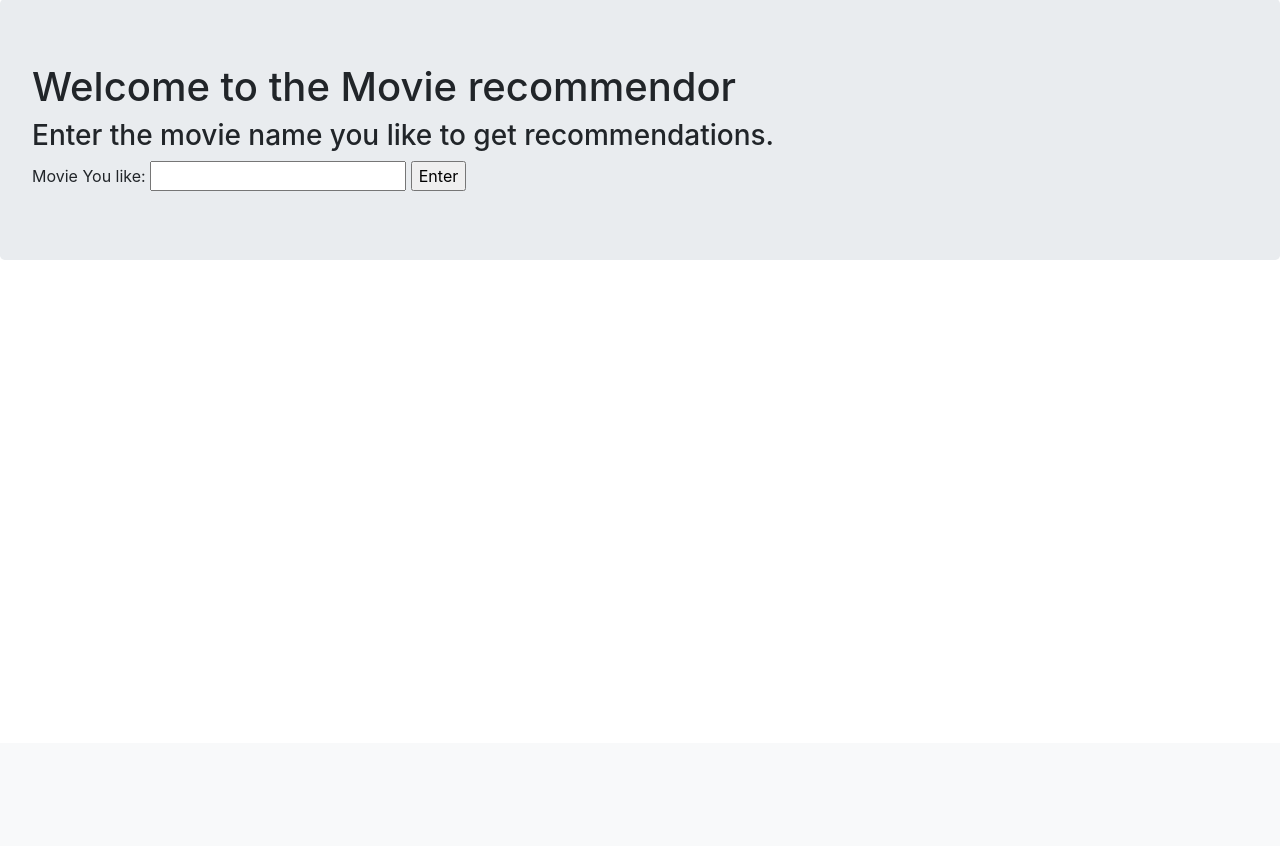
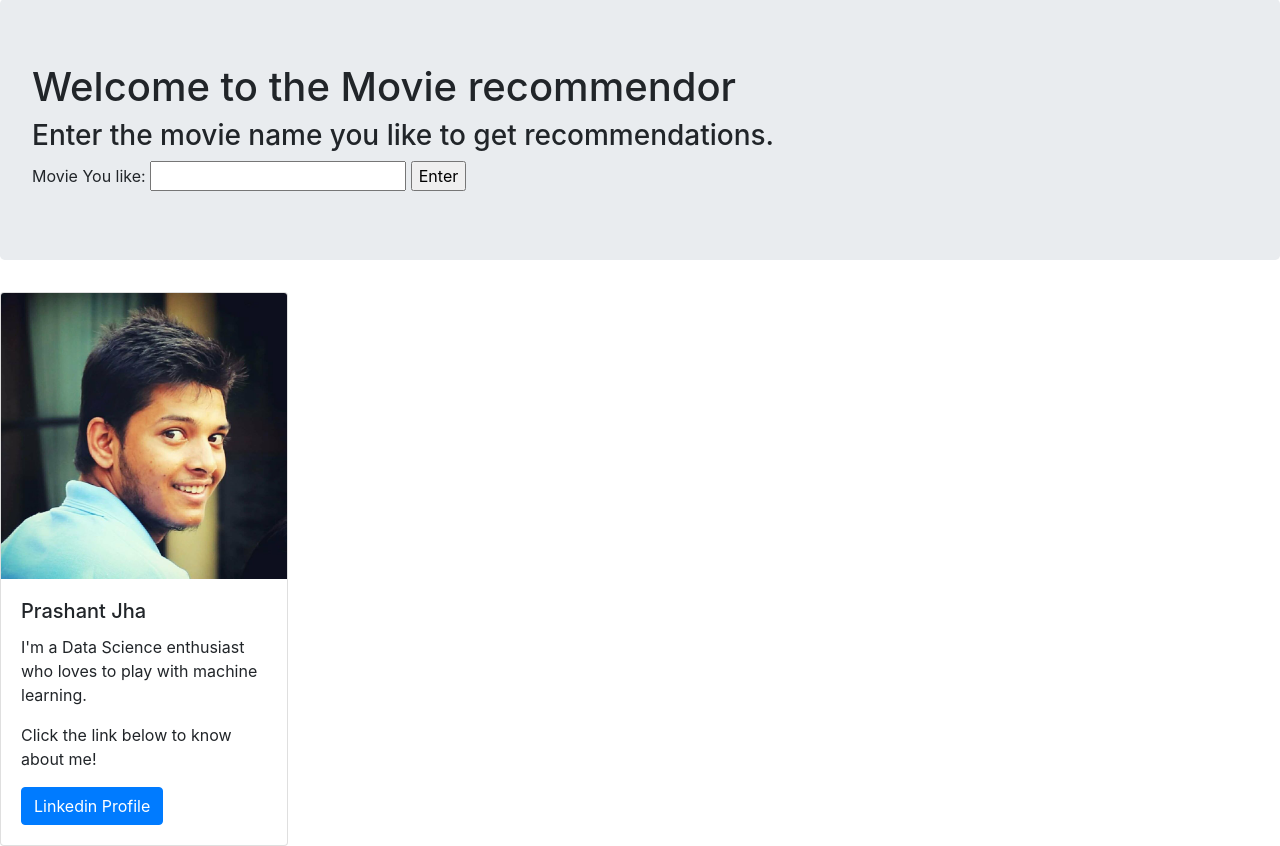
Before and after one commit to dis-is-pj/Movie-Recommender-System, a Flask app: page / in a window 1280 px wide. Shown: the part 57-903 px from the top of the page. Before the commit the page ends 317 px from the top, so only its background shows below. Run offline with Flask 2, Linux system fonts and the light colour scheme; some libraries are stand-ins or nearby versions.

Commit message:
Added profile card in base.html file.

```diff
--- a/templates/base.html
+++ b/templates/base.html
@@ -18,6 +18,14 @@
       {% block content %}
       {% endblock %}
     </div>
-
+    <div class="card" style="width: 18rem;">
+      <img src="profile.jpg" class="card-img-top" alt="...">
+      <div class="card-body">
+        <h5 class="card-title">Prashant Jha</h5>
+        <p class="card-text">I'm a Data Science enthusiast who loves to play with machine learning.</p>
+        <p>Click the link below to know about me!</p>
+        <a href="https://www.linkedin.com/in/prashant-jha-10ab3a142/" class="btn btn-primary" target="_blank">Linkedin Profile</a>
+      </div>
+    </div>
   </body>
 </html>
```
Also changed, not shown: templates/profile.jpg (added).
